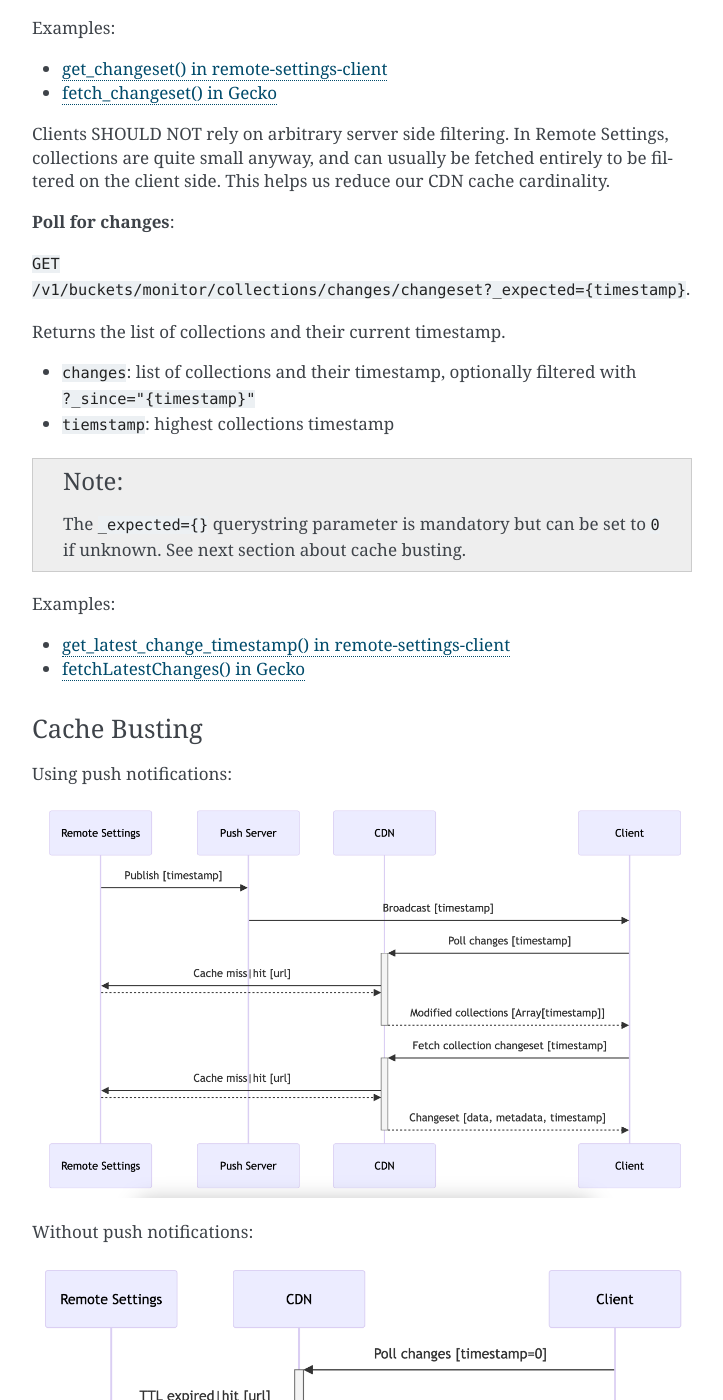
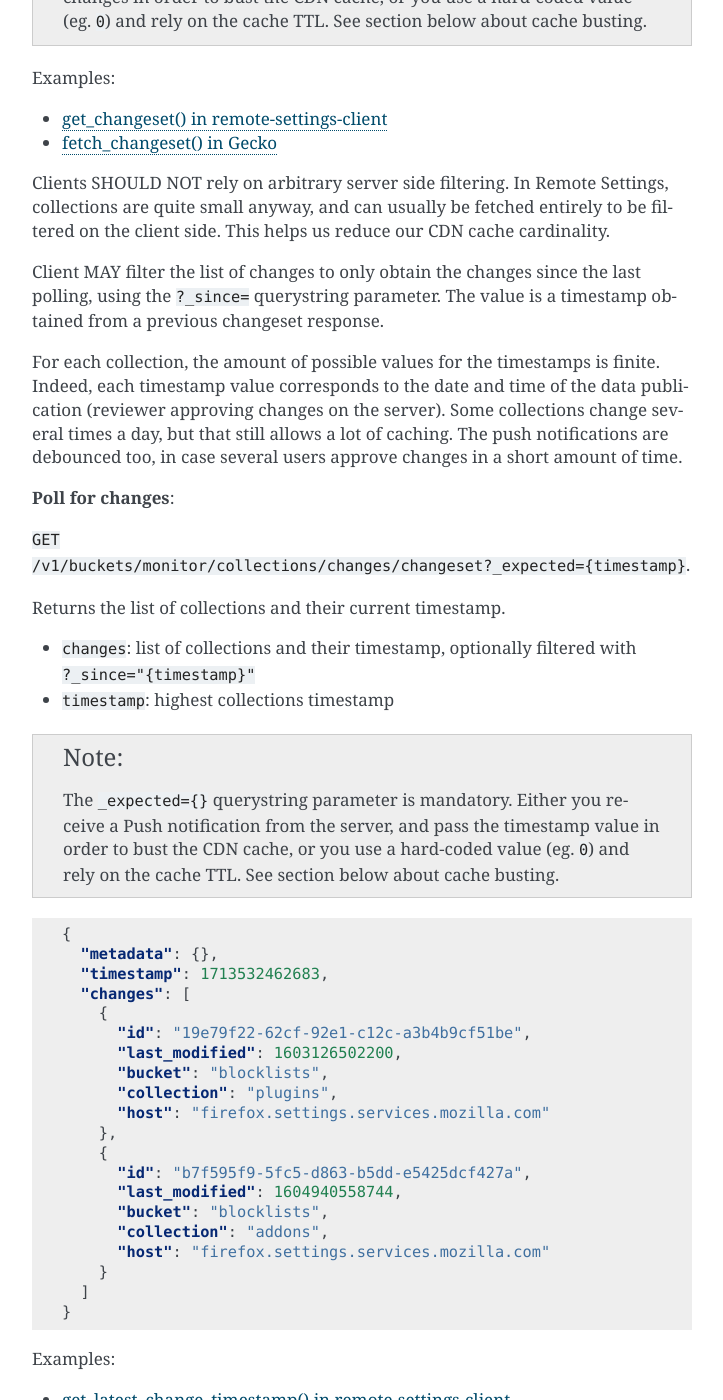
Before and after one commit to mozilla/remote-settings, a Sphinx documentation site: the page built from docs/client-specifications.rst, in a window 1280 px wide and 1400 px high, scrolled down 2488 px. Shown: the whole window, without its empty margins (388-1111 px from the left). Built offline with Sphinx 7.4.7, drawn with Linux system fonts in a browser that asks for light colours; some of the changed text lies outside the part shown.

Commit message:
Clarify usage of `_expected` querystring parameter (#600)
* Clarify usage of _expected querystring parameter

* fix lint

* Improve description of use-cases and usage of _since

```diff
--- a/docs/client-specifications.rst
+++ b/docs/client-specifications.rst
@@ -87,7 +87,7 @@ Returns the following response for the collection ``{cid}`` in the bucket ``{bid
 
 .. note::
 
-    The ``_expected={}`` querystring parameter is mandatory but can be set to ``0`` if unknown. See section below about cache busting.
+    The ``_expected={}`` querystring parameter is mandatory. Either you pass the current collection timestamp value obtained when polling for changes in order to bust the CDN cache, or you use a hard-coded value (eg. ``0``) and rely on the cache TTL. See section below about cache busting.
 
 Examples:
 
@@ -95,6 +95,10 @@ Examples:
 * `fetch_changeset() in Gecko <https://searchfox.org/mozilla-central/rev/c09764753ea40725eb50decad2c51edecbd33308/services/settings/RemoteSettingsClient.sys.mjs#1187-1209>`_
 
 Clients SHOULD NOT rely on arbitrary server side filtering. In Remote Settings, collections are quite small anyway, and can usually be fetched entirely to be filtered on the client side. This helps us reduce our CDN cache cardinality.
+
+Client MAY filter the list of changes to only obtain the changes since the last polling, using the ``?_since=`` querystring parameter. The value is a timestamp obtained from a previous changeset response.
+
+For each collection, the amount of possible values for the timestamps is finite. Indeed, each timestamp value corresponds to the date and time of the data publication (reviewer approving changes on the server). Some collections change several times a day, but that still allows a lot of caching. The push notifications are debounced too, in case several users approve changes in a short amount of time.
 
 
 **Poll for changes**:
@@ -104,11 +108,34 @@ Clients SHOULD NOT rely on arbitrary server side filtering. In Remote Settings,
 Returns the list of collections and their current timestamp.
 
 - ``changes``: list of collections and their timestamp, optionally filtered with ``?_since="{timestamp}"``
-- ``tiemstamp``: highest collections timestamp
+- ``timestamp``: highest collections timestamp
 
 .. note::
 
-    The ``_expected={}`` querystring parameter is mandatory but can be set to ``0`` if unknown. See next section about cache busting.
+    The ``_expected={}`` querystring parameter is mandatory. Either you receive a Push notification from the server, and pass the timestamp value in order to bust the CDN cache, or you use a hard-coded value (eg. ``0``) and rely on the cache TTL. See section below about cache busting.
+
+.. code-block:: JSON
+
+    {
+      "metadata": {},
+      "timestamp": 1713532462683,
+      "changes": [
+        {
+          "id": "19e79f22-62cf-92e1-c12c-a3b4b9cf51be",
+          "last_modified": 1603126502200,
+          "bucket": "blocklists",
+          "collection": "plugins",
+          "host": "firefox.settings.services.mozilla.com"
+        },
+        {
+          "id": "b7f595f9-5fc5-d863-b5dd-e5425dcf427a",
+          "last_modified": 1604940558744,
+          "bucket": "blocklists",
+          "collection": "addons",
+          "host": "firefox.settings.services.mozilla.com"
+        }
+      ]
+    }
 
 Examples:
 
@@ -119,7 +146,14 @@ Examples:
 Cache Busting
 '''''''''''''
 
-Using push notifications:
+**Using push notifications**
+
+With push notification, we want the first requests to bust the CDN cache of the polling endpoint with the received value.
+
+* The push notification payload contains the highest of all collections
+* This timestamp is passed to the ``?_expected={}`` querystring param when polling for changes
+* The polling endpoint will return the list of collections with their respective timestamps (`last_modified` field):
+* Each collection can now be fetched using the timestamp obtained from the polling endpoint (eg. using the above example: ``/buckets/blocklists/plugins/changeset?_expected=1603126502200``)
 
 .. image:: images/client-specifications-cache-bust.png
 
@@ -140,7 +174,11 @@ Using push notifications:
 ..     Remote Settings-->>CDN:
 ..     CDN-->>-Client: Changeset [data, metadata, timestamp]
 
-Without push notifications:
+
+**Without push notifications (cached polling)**
+
+Without push notification, we use hard-coded value  (``?_expected=0``) and rely on the cache TTL of the polling endpoint.
+And use the timestamps obtained in the polling endpoint response as described above with push notifications.
 
 .. image:: images/client-specifications-cache-poll.png
 
@@ -156,10 +194,32 @@ Without push notifications:
 ..     Remote Settings-->>CDN:
 ..     CDN-->>-Client: Modified collections [Array[timestamp]]
 ..     Client->>+CDN: Fetch collection changeset [timestamp]
+..     CDN->>Remote Settings: Cache miss|hit [url]
+..     Remote Settings-->>CDN:
+..     CDN-->>-Client: Changeset [data, metadata, timestamp]
+
+
+**Without push notifications nor polling for changes (cached fetching)**
+
+With this approach, we skip the step that poll for changes, and rely on the cache TTL for the collection data.
+
+.. image:: images/client-specifications-cache-ttl.png
+
+.. https://mermaid-js.github.io/mermaid-live-editor/
+.. sequenceDiagram
+..     participant Remote Settings
+
+..     participant CDN
+..     participant Client
+
+..     Client->>+CDN: Fetch collection changeset [timestamp=0]
 ..     CDN->>Remote Settings: TTL expired|hit [url]
 ..     Remote Settings-->>CDN:
 ..     CDN-->>-Client: Changeset [data, metadata, timestamp]
 
+.. note::
+
+    As the service owners, we don't guarantee that we will keep the collection TTL under X hours.
 
 Environment Switching
 '''''''''''''''''''''
```
Also changed, not shown: docs/images/client-specifications-cache-poll.png, docs/images/client-specifications-cache-ttl.png (added), kinto-remote-settings/README.rst, 1 other file.
